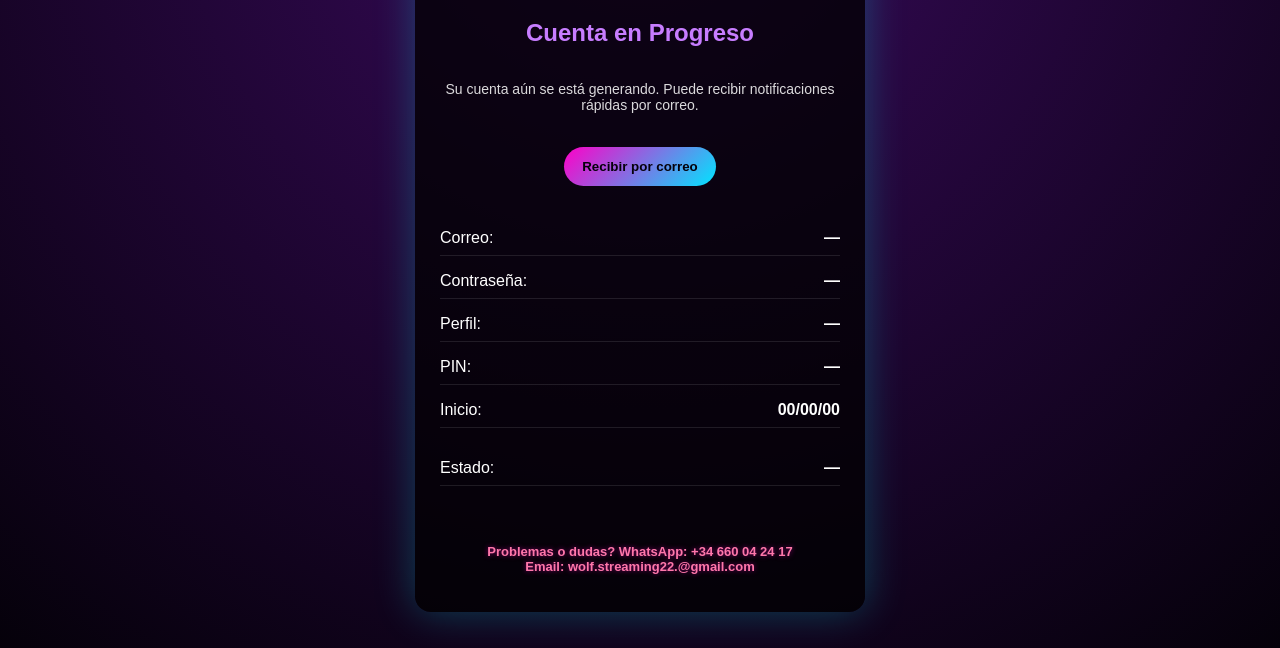
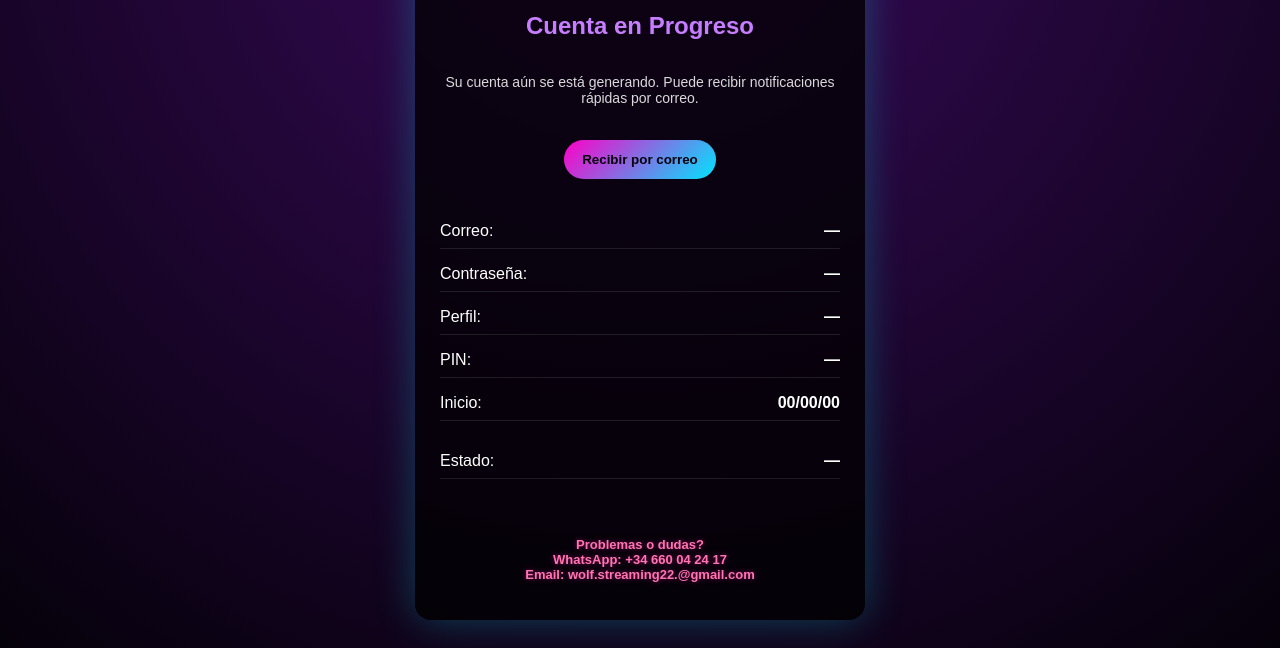
Before and after one commit to aguilaA123/GiftCard, a plain HTML site: page gift-card/index.html in a window 1280 px wide. Shown: the part 152-800 px from the top of the page. Drawn offline with Linux system fonts and the light colour scheme; no server answers.

Commit message:
Fix formatting of support contact information

```diff
--- a/gift-card/index.html
+++ b/gift-card/index.html
@@ -39,7 +39,7 @@
 
     <!-- Soporte técnico -->
     <div class="support">
-      <p>Problemas o dudas? <strong>WhatsApp:</strong> +34 660 04 24 17 <br><strong>Email:</strong> wolf.streaming22.@gmail.com</p>
+      <p>Problemas o dudas? <br><strong>WhatsApp:</strong> +34 660 04 24 17 <br><strong>Email:</strong> wolf.streaming22.@gmail.com</p>
     </div>
   </div>
 
```
